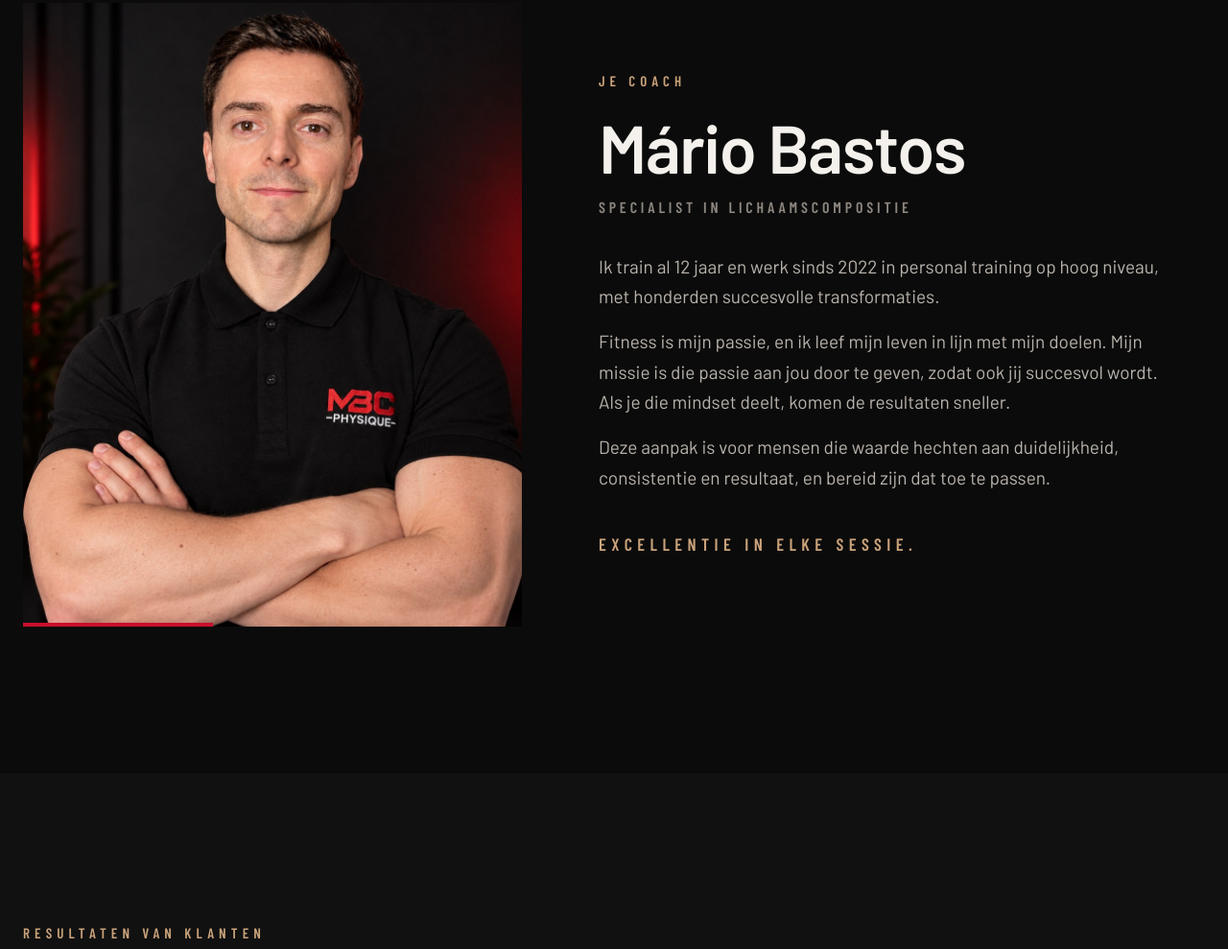
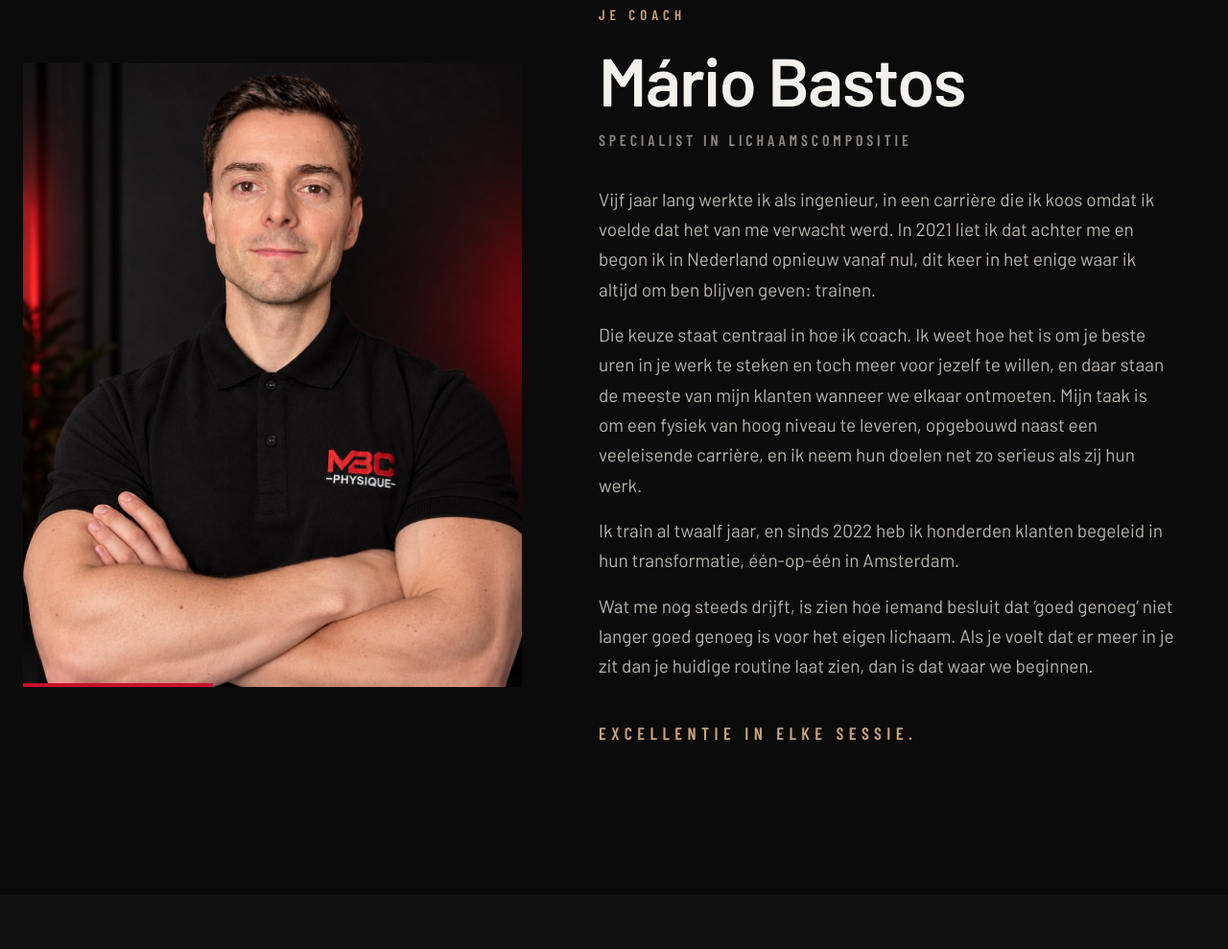
Before and after one commit to mariombastos95/mbcphysique-website, a plain HTML site: page nl/personal-training/index.html in a window 1280 px wide. Shown: the part 1906-2895 px from the top of the page at 96% size. Drawn offline with nearby package versions, Linux system fonts and the light colour scheme.

Commit message:
Update Dutch PT coach bio to match new English version (#5)
Claude-Session: https://claude.ai/code/session_01QTRQVLds9doDDJuKCCsy6N

Co-authored-by: Mário Bastos <mbcphysique@gmail.com>
Co-authored-by: Claude Opus 5.5 <noreply@anthropic.com>

```diff
--- a/nl/personal-training/index.html
+++ b/nl/personal-training/index.html
@@ -133,9 +133,10 @@ details[open] .faq-plus{transform:rotate(45deg)}
 <p style="margin: 0 0 20px; font-family: 'Barlow Condensed', sans-serif; font-weight: 600; font-size: 15px; letter-spacing: 0.34em; text-transform: uppercase; color: #C9A27A">Je coach</p>
 <h2 id="coach-h" style="margin: 0; font-family: 'Barlow', sans-serif; font-weight: 600; letter-spacing: -0.02em; font-size: clamp(44px, 5.5vw, 76px); line-height: 1.05; color: #F4F1EC">Mário Bastos</h2>
 <p style="margin: 12px 0 0; font-family: 'Barlow Condensed', sans-serif; font-weight: 600; font-size: 16px; letter-spacing: 0.24em; text-transform: uppercase; color: #8C867F">Specialist in lichaamscompositie</p>
-<p style="margin: 32px 0 0; max-width: 600px; color: #B9B3AC; font-size: 19px">Ik train al 12 jaar en werk sinds 2022 in personal training op hoog niveau, met honderden succesvolle transformaties.</p>
-<p style="margin: 16px 0 0; max-width: 600px; color: #B9B3AC; font-size: 19px">Fitness is mijn passie, en ik leef mijn leven in lijn met mijn doelen. Mijn missie is die passie aan jou door te geven, zodat ook jij succesvol wordt. Als je die mindset deelt, komen de resultaten sneller.</p>
-<p style="margin: 16px 0 0; max-width: 600px; color: #B9B3AC; font-size: 19px">Deze aanpak is voor mensen die waarde hechten aan duidelijkheid, consistentie en resultaat, en bereid zijn dat toe te passen.</p>
+<p style="margin: 32px 0 0; max-width: 600px; color: #B9B3AC; font-size: 19px">Vijf jaar lang werkte ik als ingenieur, in een carri&egrave;re die ik koos omdat ik voelde dat het van me verwacht werd. In 2021 liet ik dat achter me en begon ik in Nederland opnieuw vanaf nul, dit keer in het enige waar ik altijd om ben blijven geven: trainen.</p>
+<p style="margin: 16px 0 0; max-width: 600px; color: #B9B3AC; font-size: 19px">Die keuze staat centraal in hoe ik coach. Ik weet hoe het is om je beste uren in je werk te steken en toch meer voor jezelf te willen, en daar staan de meeste van mijn klanten wanneer we elkaar ontmoeten. Mijn taak is om een fysiek van hoog niveau te leveren, opgebouwd naast een veeleisende carri&egrave;re, en ik neem hun doelen net zo serieus als zij hun werk.</p>
+<p style="margin: 16px 0 0; max-width: 600px; color: #B9B3AC; font-size: 19px">Ik train al twaalf jaar, en sinds 2022 heb ik honderden klanten begeleid in hun transformatie, &eacute;&eacute;n-op-&eacute;&eacute;n in Amsterdam.</p>
+<p style="margin: 16px 0 0; max-width: 600px; color: #B9B3AC; font-size: 19px">Wat me nog steeds drijft, is zien hoe iemand besluit dat &lsquo;goed genoeg&rsquo; niet langer goed genoeg is voor het eigen lichaam. Als je voelt dat er meer in je zit dan je huidige routine laat zien, dan is dat waar we beginnen.</p>
 <p style="margin: 40px 0 0; font-family: 'Barlow Condensed', sans-serif; font-weight: 600; font-size: 18px; letter-spacing: 0.3em; text-transform: uppercase; color: #C9A27A">Excellentie in elke sessie.</p>
 </div>
 </div>
```
